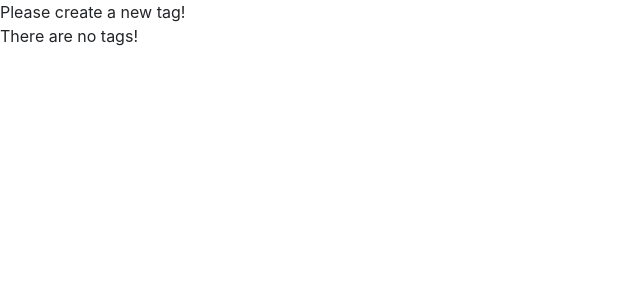
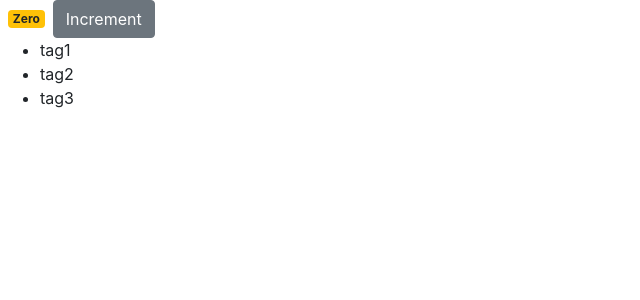
Before and after one commit to EvgenyMinin/React_Counters, a React (Create React App) app: page / in a window 1280 px wide. Shown: the top 300 px of the page, without its empty margins (0-640 px from the left). Built offline with nearby package versions, Linux system fonts and the light colour scheme.

Commit message:
обработка событий

```diff
--- a/src/components/Counter.jsx
+++ b/src/components/Counter.jsx
@@ -3,7 +3,7 @@
 class Counter extends Component {
     state = {
         count: 0,
-        tags: []
+        tags: ['tag1', 'tag2', 'tag3']
     };
 
     renderTags() {
@@ -12,9 +12,32 @@
         return <ul>{ this.state.tags.map(tag => <li key={tag}>{tag}</li>) }</ul>
     }
 
+    getBadgeClasses() {
+        let classes = 'badge  m-2 badge-';
+        classes += this.state.count === 0 ? 'warning' : 'primary';
+
+        return classes;
+    }
+
+    formatCount() {
+        const { count } = this.state;
+        return count === 0 ? 'Zero' : count;
+    }
+
+    handleIncrement() {
+        console.log('Increment clicked');
+    }
+
     render() {
         return (
             <React.Fragment>
+                <span className={this.getBadgeClasses()}>{ this.formatCount() }</span>
+                <button
+                    className='btn btn-secondary'
+                    onClick={this.handleIncrement}
+                >
+                    Increment
+                </button>
                 { this.state.tags.length === 0 && 'Please create a new tag!' }
                 { this.renderTags() }
             </React.Fragment>
```
